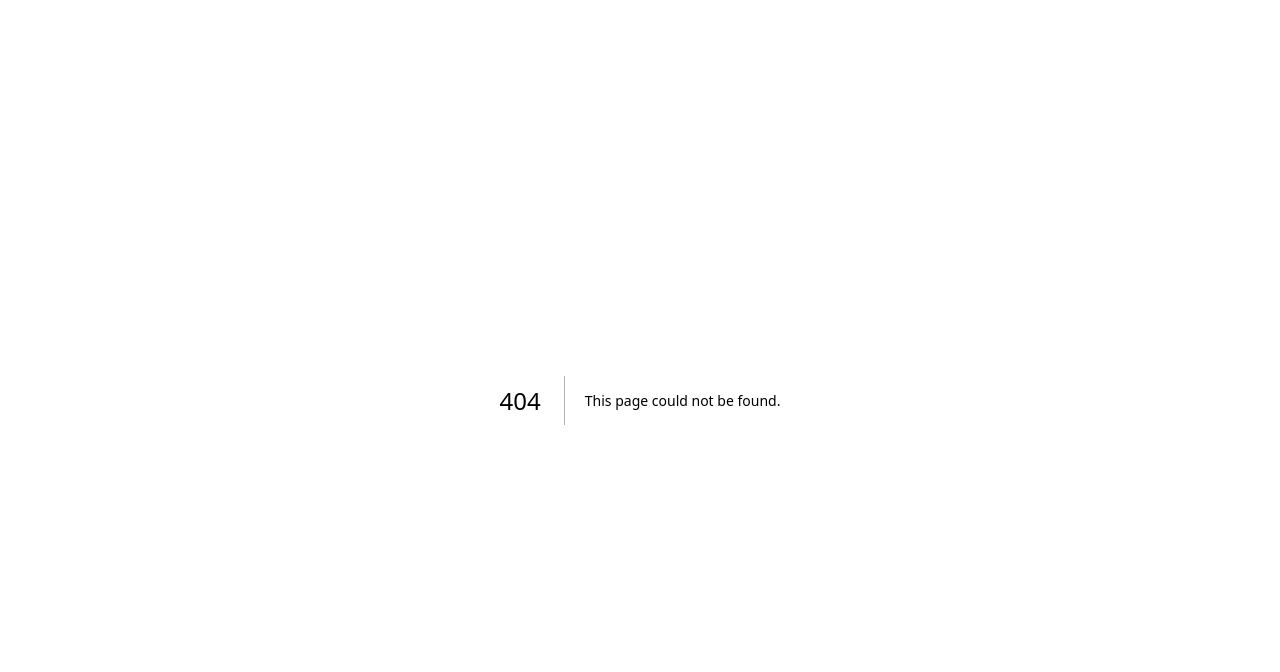
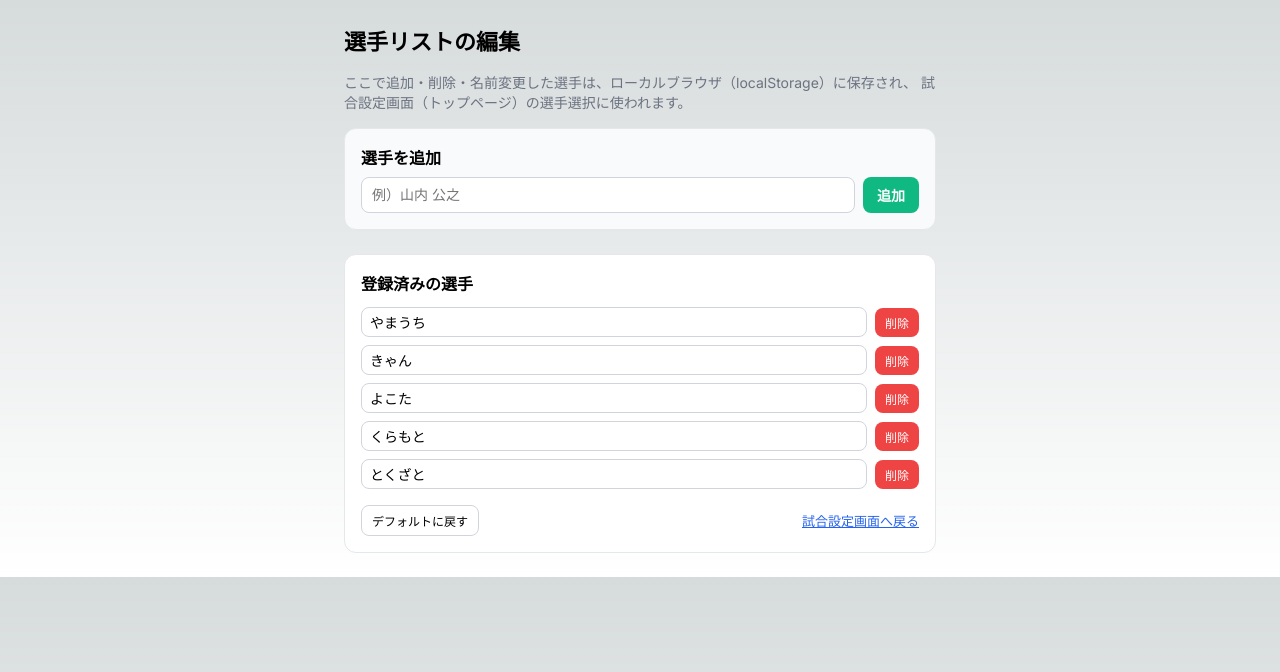
Before and after one commit to KimiyukiYamauchi/bdscore, a Next.js app: page /players in a window 1280 px wide. Before the commit this address had no page. Shown: the top 672 px of the page. Built offline with nearby package versions, Linux system fonts and the light colour scheme.

Commit message:
選手名簿をユーザが編集できるようにした

```diff
--- /dev/null
+++ b/app/_hooks/usePlayers.ts
@@ -0,0 +1,73 @@
+// app/_hooks/usePlayers.ts
+"use client";
+
+import { useEffect, useState } from "react";
+import { DEFAULT_PLAYERS, PLAYERS_STORAGE_KEY } from "../_lib/players";
+
+export function usePlayers() {
+  const [players, setPlayers] = useState<string[]>([]);
+  const [loaded, setLoaded] = useState(false);
+
+  // 初回マウント時に localStorage から読み込み
+  useEffect(() => {
+    if (typeof window === "undefined") return;
+
+    const raw = window.localStorage.getItem(PLAYERS_STORAGE_KEY);
+    if (raw) {
+      try {
+        const parsed = JSON.parse(raw);
+        if (Array.isArray(parsed)) {
+          setPlayers(parsed.filter((p) => typeof p === "string"));
+          setLoaded(true);
+          return;
+        }
+      } catch (e) {
+        console.warn("failed to parse players from localStorage", e);
+      }
+    }
+
+    // localStorage にまだ何もない場合は DEFAULT_PLAYERS を使う
+    setPlayers(DEFAULT_PLAYERS);
+    setLoaded(true);
+  }, []);
+
+  const save = (list: string[]) => {
+    setPlayers(list);
+    if (typeof window !== "undefined") {
+      window.localStorage.setItem(PLAYERS_STORAGE_KEY, JSON.stringify(list));
+    }
+  };
+
+  const addPlayer = (name: string) => {
+    const trimmed = name.trim();
+    if (!trimmed) return;
+    // 重複を避けたい場合はフィルタリング
+    save([...players, trimmed]);
+  };
+
+  const updatePlayer = (index: number, name: string) => {
+    const trimmed = name.trim();
+    if (!trimmed) return;
+    const next = [...players];
+    next[index] = trimmed;
+    save(next);
+  };
+
+  const removePlayer = (index: number) => {
+    const next = players.filter((_, i) => i !== index);
+    save(next);
+  };
+
+  const resetToDefault = () => {
+    save(DEFAULT_PLAYERS);
+  };
+
+  return {
+    players,
+    loaded,
+    addPlayer,
+    updatePlayer,
+    removePlayer,
+    resetToDefault,
+  };
+}
--- a/app/_lib/players.ts
+++ b/app/_lib/players.ts
@@ -1,3 +1,12 @@
 // app/_lib/players.ts
-export const PLAYERS = ["やまうち", "きゃん", "よこた", "くらもと", "とくざと"];
-// 学校・チームの名簿に差し替えてOK
+
+// 初期表示に使うデフォルトの選手リスト（お好みで書き換えてOK）
+export const DEFAULT_PLAYERS = [
+  "やまうち",
+  "きゃん",
+  "よこた",
+  "くらもと",
+  "とくざと",
+];
+
+export const PLAYERS_STORAGE_KEY = "badmintonPlayers";
--- /dev/null
+++ b/app/players/page.tsx
@@ -0,0 +1,176 @@
+// app/players/page.tsx
+"use client";
+
+import { useState } from "react";
+import { usePlayers } from "../_hooks/usePlayers";
+
+export default function PlayersPage() {
+  const {
+    players,
+    loaded,
+    addPlayer,
+    updatePlayer,
+    removePlayer,
+    resetToDefault,
+  } = usePlayers();
+
+  const [newName, setNewName] = useState("");
+
+  if (!loaded) {
+    return <main style={{ padding: 24 }}>読み込み中...</main>;
+  }
+
+  return (
+    <main style={{ padding: 24, maxWidth: 640, margin: "0 auto" }}>
+      <h1 style={{ fontSize: 22, marginBottom: 16 }}>選手リストの編集</h1>
+      <p style={{ fontSize: 14, color: "#6b7280", marginBottom: 16 }}>
+        ここで追加・削除・名前変更した選手は、ローカルブラウザ（localStorage）に保存され、
+        試合設定画面（トップページ）の選手選択に使われます。
+      </p>
+
+      {/* 追加フォーム */}
+      <section
+        style={{
+          marginBottom: 24,
+          padding: 16,
+          borderRadius: 12,
+          border: "1px solid #e5e7eb",
+          background: "#f9fafb",
+        }}
+      >
+        <h2 style={{ fontSize: 16, marginBottom: 8 }}>選手を追加</h2>
+        <form
+          onSubmit={(e) => {
+            e.preventDefault();
+            addPlayer(newName);
+            setNewName("");
+          }}
+          style={{ display: "flex", gap: 8 }}
+        >
+          <input
+            type="text"
+            value={newName}
+            onChange={(e) => setNewName(e.target.value)}
+            placeholder="例）山内 公之"
+            style={{
+              flex: 1,
+              padding: "8px 10px",
+              borderRadius: 8,
+              border: "1px solid #d1d5db",
+              fontSize: 14,
+            }}
+          />
+          <button
+            type="submit"
+            style={{
+              padding: "8px 14px",
+              borderRadius: 8,
+              border: "none",
+              fontSize: 14,
+              fontWeight: 600,
+              background: "#10b981",
+              color: "#fff",
+              cursor: "pointer",
+            }}
+          >
+            追加
+          </button>
+        </form>
+      </section>
+
+      {/* リスト編集 */}
+      <section
+        style={{
+          padding: 16,
+          borderRadius: 12,
+          border: "1px solid #e5e7eb",
+          background: "#fff",
+        }}
+      >
+        <h2 style={{ fontSize: 16, marginBottom: 12 }}>登録済みの選手</h2>
+
+        {players.length === 0 ? (
+          <p style={{ color: "#6b7280", fontSize: 14 }}>
+            まだ選手が登録されていません。
+          </p>
+        ) : (
+          <ul style={{ listStyle: "none", padding: 0, margin: 0 }}>
+            {players.map((p, i) => (
+              <li
+                key={i}
+                style={{
+                  display: "flex",
+                  alignItems: "center",
+                  gap: 8,
+                  marginBottom: 8,
+                }}
+              >
+                <input
+                  type="text"
+                  value={p}
+                  onChange={(e) => updatePlayer(i, e.target.value)}
+                  style={{
+                    flex: 1,
+                    padding: "6px 8px",
+                    borderRadius: 8,
+                    border: "1px solid #d1d5db",
+                    fontSize: 14,
+                  }}
+                />
+                <button
+                  type="button"
+                  onClick={() => removePlayer(i)}
+                  style={{
+                    padding: "6px 10px",
+                    borderRadius: 8,
+                    border: "none",
+                    fontSize: 12,
+                    background: "#ef4444",
+                    color: "#fff",
+                    cursor: "pointer",
+                  }}
+                >
+                  削除
+                </button>
+              </li>
+            ))}
+          </ul>
+        )}
+
+        <div
+          style={{
+            marginTop: 16,
+            display: "flex",
+            justifyContent: "space-between",
+          }}
+        >
+          <button
+            type="button"
+            onClick={resetToDefault}
+            style={{
+              padding: "6px 10px",
+              borderRadius: 8,
+              border: "1px solid #d1d5db",
+              fontSize: 12,
+              background: "#fff",
+              cursor: "pointer",
+            }}
+          >
+            デフォルトに戻す
+          </button>
+          <a
+            href="/"
+            style={{
+              fontSize: 13,
+              textDecoration: "underline",
+              color: "#2563eb",
+              alignSelf: "center",
+            }}
+          >
+            試合設定画面へ戻る
+          </a>
+        </div>
+      </section>
+    </main>
+  );
+}
```
Also changed, not shown: app/_components/SettingsForm.tsx (+28 -7 lines).
